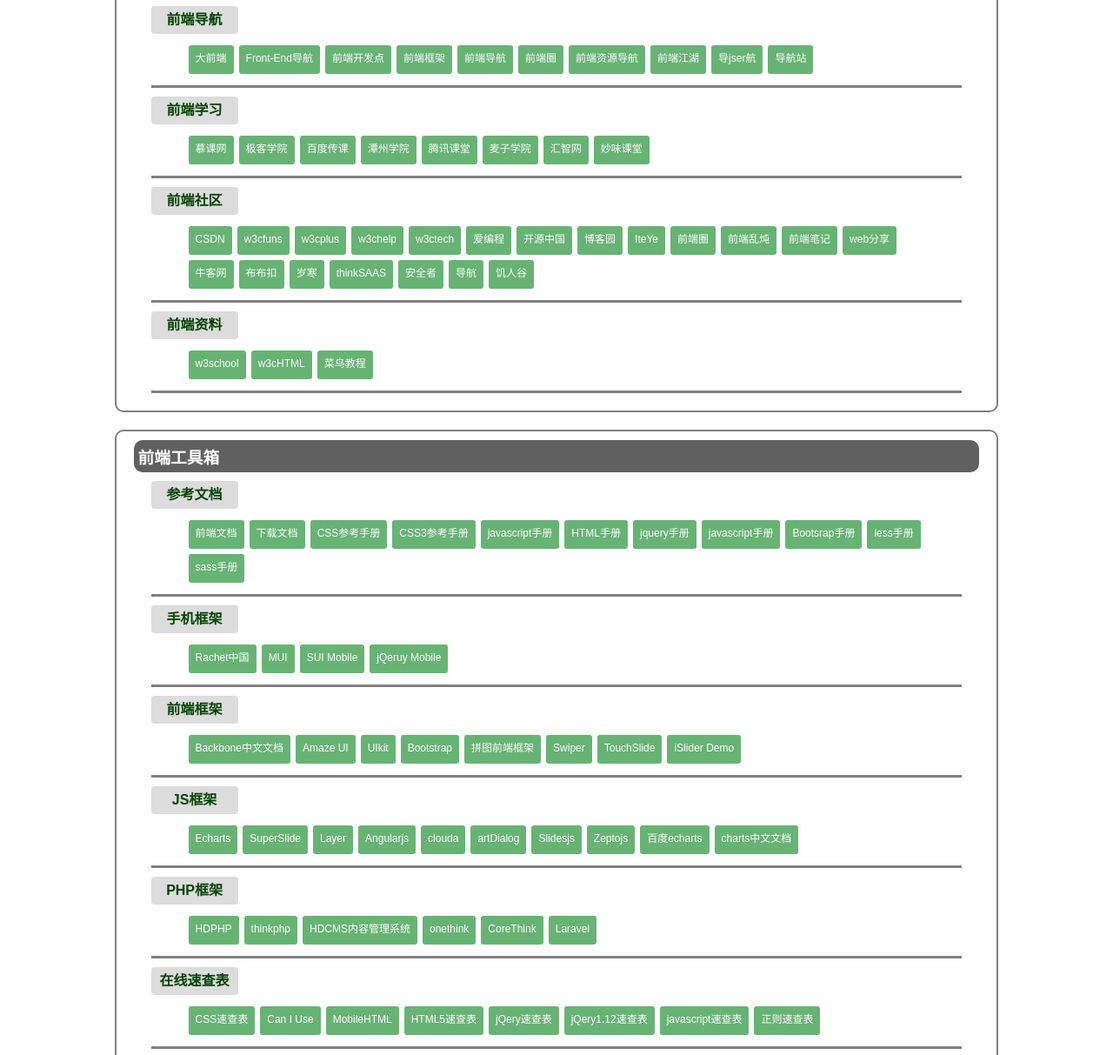
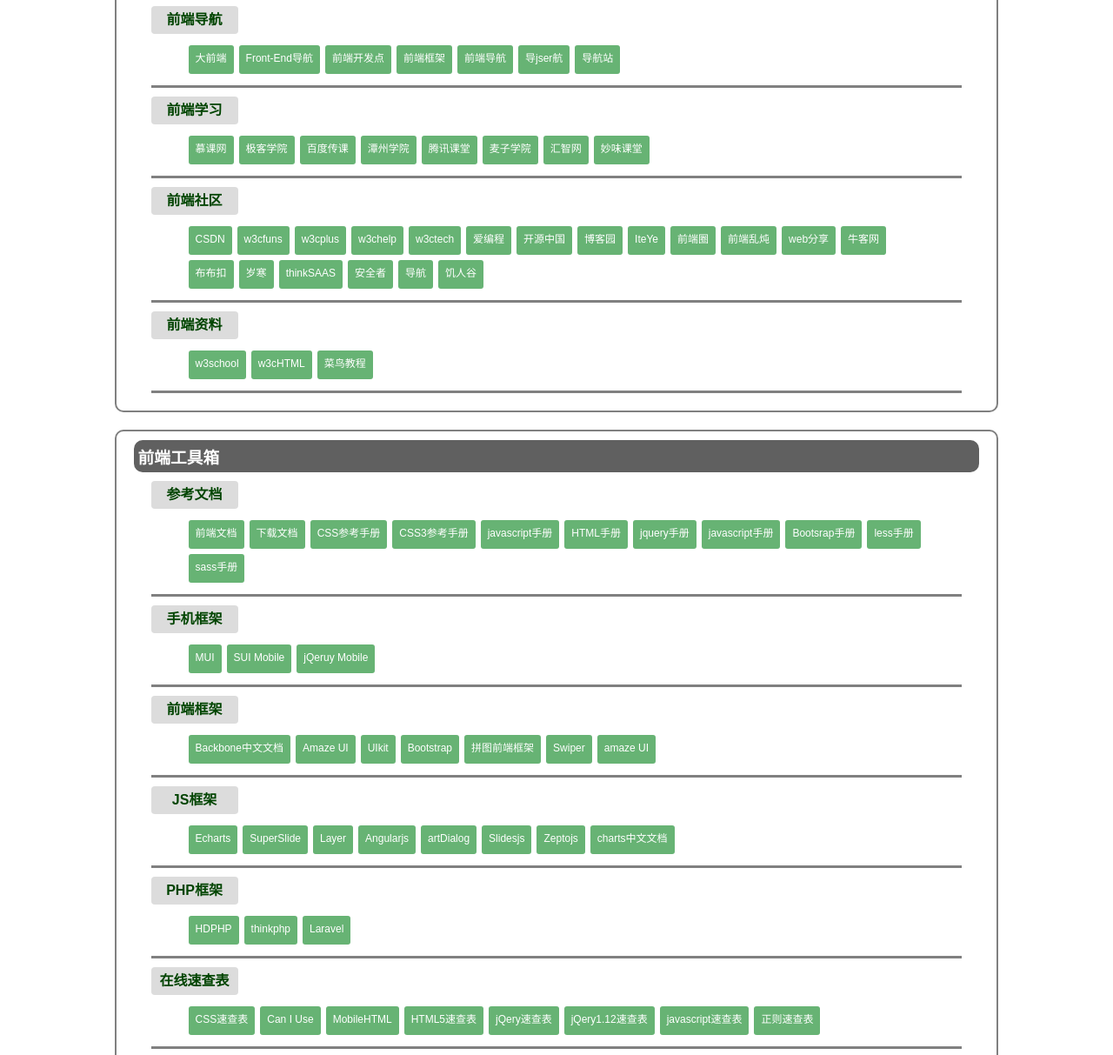
Before and after one commit to freedyc/front-end, a website: page index.html in a window 1280 px wide. Shown: the part 82-1295 px from the top of the page at 87% size. Drawn offline with nearby package versions, Linux system fonts and the light colour scheme.

Commit message:
delete invalid url

```diff
--- a/index.html
+++ b/index.html
@@ -26,9 +26,6 @@
                         <li><a target="_blank" href="http://fd.1t1d.com/">前端开发点</a></li>
                         <li><a target="_blank" href="http://www.h-ui.net/site.shtml">前端框架</a></li>
                         <li><a target="_blank" href="http://www.haorooms.com/nav">前端导航</a></li>
-                        <li><a target="_blank" href="http://sentsin.com/daohang/">前端圈</a></li>
-                        <li><a target="_blank" href="http://www.f2enav.com/">前端资源导航</a></li>
-                        <li><a target="_blank" href="http://www.qdjhu.com/sitemap3.html">前端江湖</a></li>
                         <li><a target="_blank" href="http://123.jser.us/" >导jser航</a></li>
                         <li><a target="_blank" href="http://daohangcom.com/" >导航站</a></li>
                     </ul>
@@ -45,7 +42,7 @@
                         <li><a target="_blank" href="http://ke.qq.com/">腾讯课堂</a></li>
                         <li><a target="_blank" href="http://www.maiziedu.com/">麦子学院</a></li>
                         <li><a target="_blank" href="http://www.hubwiz.com/coursecenter">汇智网</a></li>
-                        <li><a target="_blank" href="http://www.miaov.com/2013/">妙味课堂</a></li>
+                        <li><a target="_blank" href="http://www.miaov.com">妙味课堂</a></li>
                     </ul>
                 </dd>
             </dl>
@@ -54,7 +51,7 @@
                 <dd>
                     <ul class="link">
                         <li><a href="http://blog.csdn.net/web/index.html" target="_blank">CSDN</a></li>
-                        <li><a href="http://www.w3cfuns.com/" target="_blank">w3cfuns</a></li>
+                        <li><a href="https://www.qdfuns.com/" target="_blank">w3cfuns</a></li>
                         <li><a href="http://www.w3cplus.com/" target="_blank">w3cplus</a></li>
                         <li><a href="http://www.w3help.org/zh-cn/kb/" target="_blank">w3chelp</a></li>
                         <li><a href="http://www.w3ctech.com/" target="_blank">w3ctech</a></li>
@@ -64,7 +61,6 @@
                         <li><a href="http://www.iteye.com/" target="_blank">IteYe</a></li>
                         <li><a href="http://fequan.com/" target="_blank">前端圈</a></li>
                         <li><a href="http://www.html-js.com/" target="_blank">前端乱炖</a></li>
-                        <li><a href="http://www.w3cmark.com/" target="_blank">前端笔记</a></li>
                         <li><a href="http://www.kuaipao8.com/" target="_blank">web分享</a></li>
                         <li><a href="http://www.nowcoder.com/" target="_blank">牛客网</a></li>
                         <li><a href="http://bubuko.com/infolist-2-1.html" target="_blank">布布扣</a></li>
@@ -116,7 +112,6 @@
                 <dt class="title1">手机框架</dt>
                 <dd>
                     <ul class="link">
-                      <li><a href="http://cnratchet.com/" target="_blank">Rachet中国</a></li>
                       <li><a href="http://dev.dcloud.net.cn/mui/" target="_blank">MUI</a></li>
                       <li><a href="http://m.sui.taobao.org/" target="_blank">SUI Mobile</a></li>
                       <li><a href="http://jquerymobile.com/" target="_blank">jQeruy Mobile</a></li>
@@ -133,8 +128,7 @@
                       <li><a href="http://v3.bootcss.com/" target="_blank">Bootstrap</a></li>
                       <li><a href="http://www.pintuer.com/" target="_blank">拼图前端框架</a></li>
                       <li><a href="http://www.swiper.com.cn/" target="_blank">Swiper</a></li>
-                      <li><a href="TouchSlide" target="_blank">TouchSlide</a></li>
-                      <li><a href="http://be-fe.github.io/iSlider/demo/index_chinese#intro-detail" target="_blank">iSlider Demo</a></li>
+                      <li><a href="http://amazeui.org/" target="_blank">amaze UI</a></li>
                     </ul>
                 </dd>
             </dl>
@@ -146,11 +140,9 @@
                       <li><a href="http://www.superslide2.com/" target="_blank">SuperSlide</a></li>
                       <li><a href="http://layer.layui.com/" target="_blank">Layer</a></li>
                       <li><a href="https://angularjs.org/" target="_blank">Angularjs</a></li>
-                      <li><a href="http://clouda.baidu.com/" title="百度开发框架"target="_blank">clouda</a></li>
                       <li><a href="http://img0.zz91.com/huanbao/mblog/artDialog-5.0.4/" target="_blank">artDialog</a></li>
                       <li><a href="http://slidesjs.com/" target="_blank">Slidesjs</a></li>
-                      <li><a href="http://www.css88.com/" target="_blank">Zeptojs</a></li>
-                      <li><a href="http://echarts.baidu.com/index.html" target="_blank">百度echarts</a></li>
+                      <li><a href="http://zeptojs.com" target="_blank">Zeptojs</a></li>
                       <li><a href="http://www.bootcss.com/p/chart.js/docs/" target="_blank">charts中文文档</a></li>
                     </ul>
                 </dd>
@@ -161,9 +153,6 @@
                     <ul class="link">
                       <li><a href="http://www.hdphp.com/" target="_blank">HDPHP</a></li>
                       <li><a href="http://www.thinkphp.cn/" target="_blank">thinkphp</a></li>
-                      <li><a href="http://www.7evs.com/ " target="_blank">HDCMS内容管理系统</a></li>
-                      <li><a href="www.onethink.cn" target="_blank">onethink</a></li>
-                      <li><a href="http://www.corethink.cn/" target="_blank">CoreThink</a></li>
                       <li><a href="http://www.golaravel.com/" target="_blank">Laravel</a></li>
                     </ul>
                 </dd>
@@ -218,7 +207,6 @@
                 <dt class="title1">性能测试</dt>
                 <dd>
                     <ul class="link">
-                      <li><a href="http://www.alibench.com/" target="_blank">阿里测</a></li>
                       <li><a href="http://www.webpagetest.org/" target="_blank">webpagetest</a></li>
                       <li><a href="https://gtmetrix.com/" target="_blank">Gtmetrix</a></li>
                       <li><a href="http://browsershots.org/" target="_blank">browsershot</a></li>
@@ -311,7 +299,7 @@
                       <li><a href="http://cdn.code.baidu.com/" target="_blank">百度静态资源库</a></li>
                       <li><a href="http://www.bootcdn.cn/" target="_blank">BootCDN</a></li>
                       <li><a href="http://www.cdnjs.net/" target="_blank">前端公共库</a></li>
-                      <li><a href="" target="_blank"></a></li>
+                      <!--<li><a href="" target="_blank"></a></li>-->
 
                     </ul>
                 </dd>
@@ -510,7 +498,6 @@
                       <li><a href="http://www.visionunion.com/" target="_blank">视觉同盟</a></li>
                       <li><a href="http://shijue.me/" target="_blank">视觉中国</a></li>
                       <li><a href="http://68design.net/" target="_blank">68设计</a></li>
-                      <li><a href="http://www.iconfans.org/" target="_blank">Iconfans</a></li>
                       <li><a href="https://dribbble.com/" target="_blank">Dribbble</a></li>
                       <!-- <li><a href="" target="_blank"></a></li> -->
 
@@ -563,10 +550,11 @@
                         <li><a href="http://koala-app.com/index-zh.html" target="_blank" titlt="LESS/SASS编译工具">Koala</a></li>
                         <li><a href="http://cn.ffonts.net/" target="_blank">字体</a></li>
                         <li><a href="https://developer.mozilla.org/zh-CN/" target="_blank">开发者网络</a></li>
-                        <li><a href="https://github.com/" target="_blank">gitHUB</a></li>
+                        <li><a href="https://github.com/" target="_blank">github</a></li>
                         <li><a href="https://git.oschina.net/" target="_blank">代码托管</a></li>
                         <li><a href="http://www.cnzz.com/" target="_blank">数据专家</a></li>
                         <li><a href="https://github.com/AutumnsWind/Front-end-tutorial" target="_blank">最全的资源教程</a></li>
+                      	<li><a href="http://eux.baidu.com/" target="_blank">百度产品体验中心</a></li>
                       <!--<li><a href="" target="_blank"></a></li>
 
 
```
